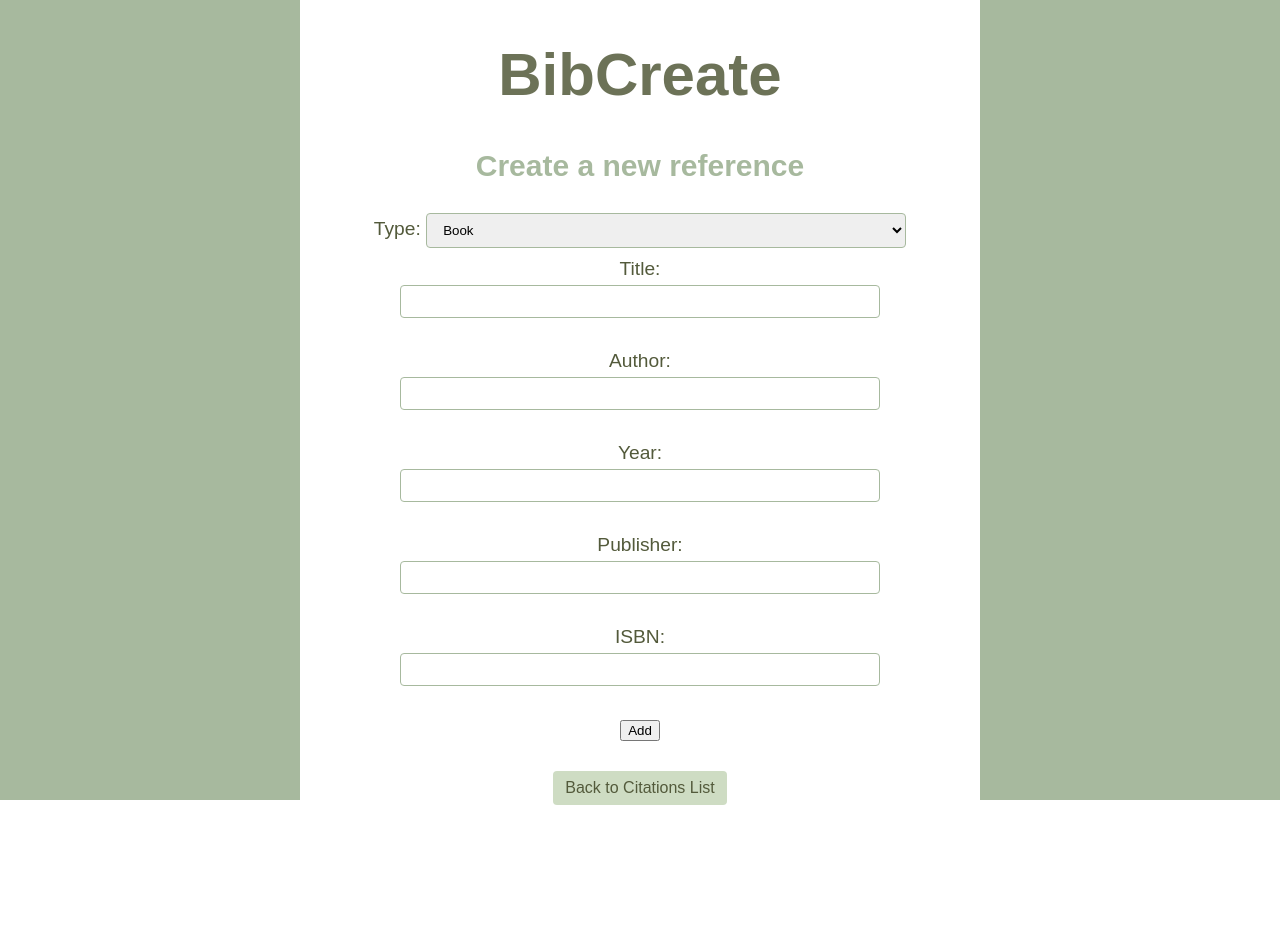
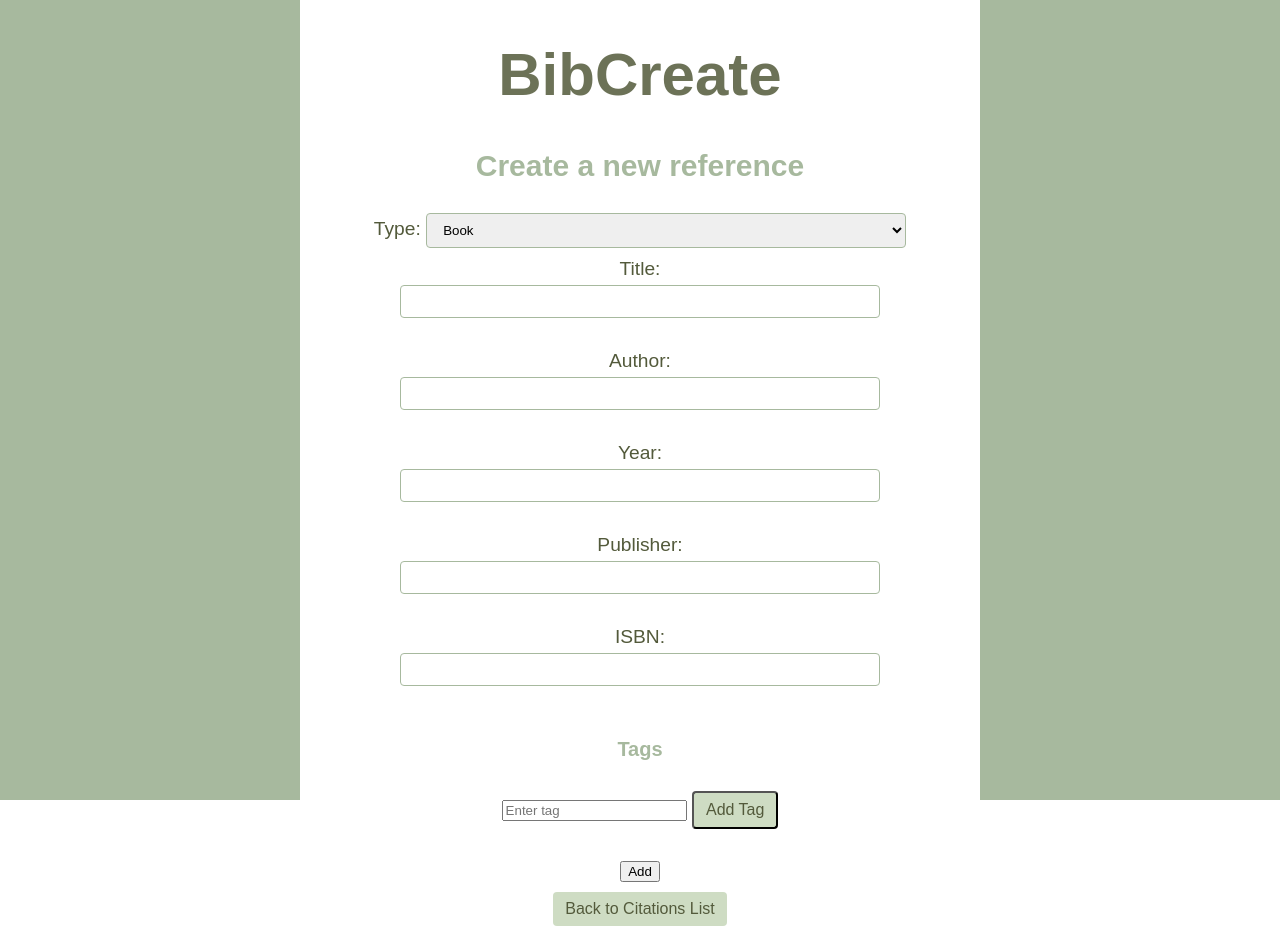
Before and after one commit to ranilar/BibCreate, a Flask app: page /new_reference in a window 1280 px wide. Before the commit the page ends 805 px from the top, so only its background shows below. Run offline with Flask 3, Linux system fonts and the light colour scheme.

Commit message:
UI for adding tags during new reference creation

```diff
--- a/src/templates/new_reference.html
+++ b/src/templates/new_reference.html
@@ -86,6 +86,20 @@ Create a new reference
     <input type="text" name="organization" id="organization" class="form-input" value="{{ form_data.get('organization', '') if form_data else '' }}"><br><br>
   </div>
 
+  <div>
+    <h3>Tags</h3>
+    <ul id="tags-list">
+    </ul>
+
+    <div>
+      <form action="/add_tag" method="post">
+        <input type="hidden" name="ref_type" value="{{ ref_type }}">
+        <input type="text" name="tag_name" id="tag_name" placeholder="Enter tag">
+        <button type="submit" class="button">Add Tag</button>
+      </form>
+    </div>
+  </div>
+
   <button type="submit" class="table-btn">Add</button>
 </form>
 
```
